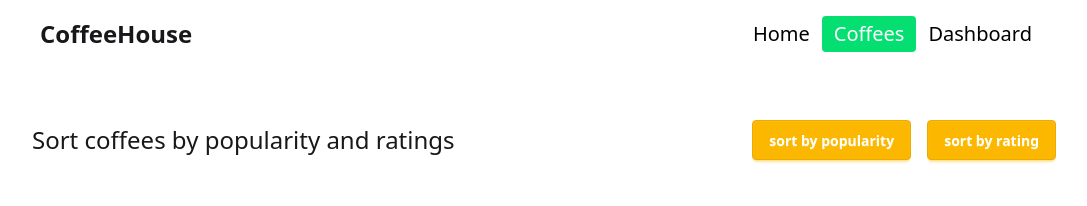
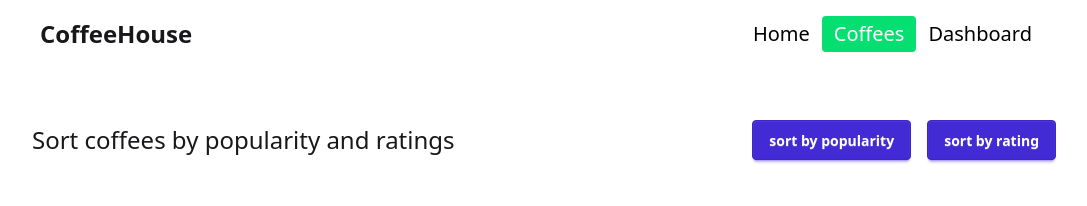
Before and after one commit to rajiasultanashraboni/Coffee-house-project-with-react-router, a React (Vite) app: page /coffees in a window 1280 px wide. Shown: the top 206 px of the page, without its empty margins (96-1183 px from the left). Built offline with nearby package versions, Linux system fonts and the light colour scheme.

Commit message:
rating section is done here

```diff
--- a/src/pages/Coffees.jsx
+++ b/src/pages/Coffees.jsx
@@ -1,9 +1,21 @@
-import React from "react";
+import React, { useState } from "react";
 import { useLoaderData } from "react-router-dom";
 import Card from "../components/Card";
 
 const Coffees = () => {
-  const data = useLoaderData();
+    const data = useLoaderData();
+    const [coffees,setCoffees]=useState(data)
+
+    const handleSort = (sortBy)=>{
+        if(sortBy==='popularity'){
+            const sorted = [...data].sort((a ,b)=>b.popularity-a.popularity);
+            setCoffees(sorted)
+        }
+        else if(sortBy==='rating'){
+            const sorted = [...data].sort((a ,b)=>b.rating-a.rating);
+            setCoffees(sorted)
+        }
+    }
   return (
     <>
       <div className="flex w-[80%] mx-auto justify-between my-12 items-center">
@@ -13,13 +25,13 @@ const Coffees = () => {
           </h1>
         </div>
         <div className="flex gap-4 ">
-          <button className="btn btn-warning text-white">sort by popularity</button>
-          <button className="btn btn-warning text-white">sort by rating</button>
+          <button onClick={()=>handleSort('popularity')} className="btn btn-primary text-white">sort by popularity</button>
+          <button onClick={()=>handleSort('rating')} className="btn btn-primary text-white">sort by rating</button>
         </div>
       </div>
 
       <div className="grid grid-cols-1 md:grid-cols-2 lg:grid-cols-3 gap-6 w-[80%] mx-auto mt-5">
-        {data.map((coffee, idx) => (
+        {coffees.map((coffee, idx) => (
           <Card key={idx} coffee={coffee} />
         ))}
       </div>
```
